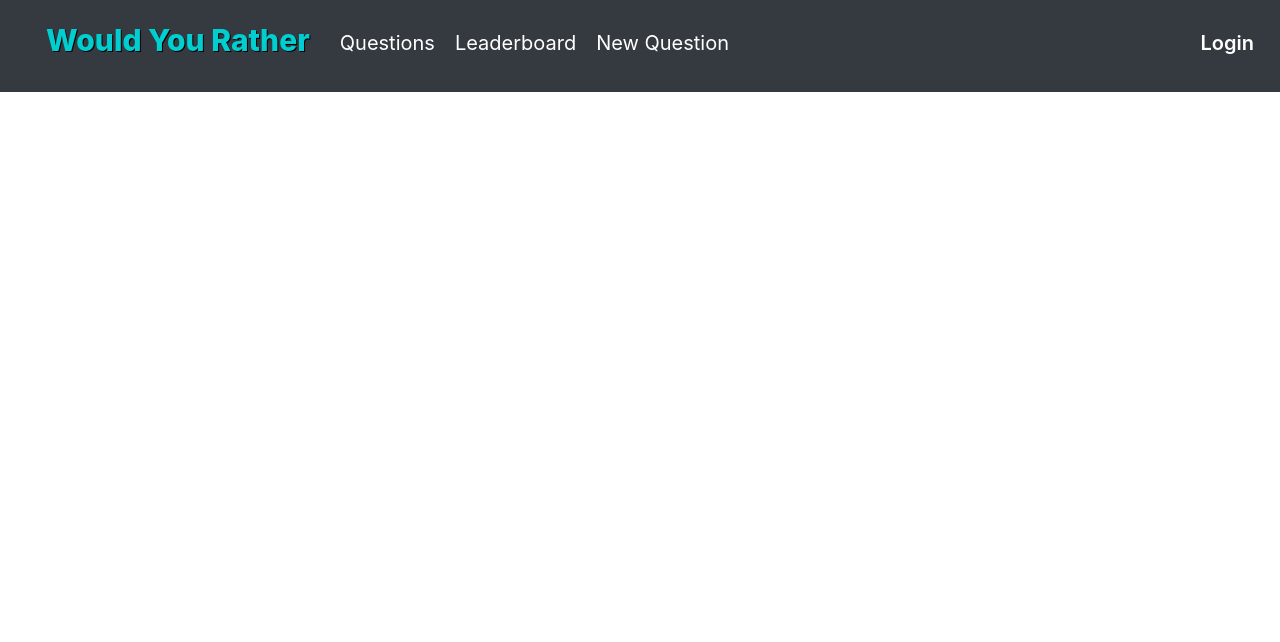
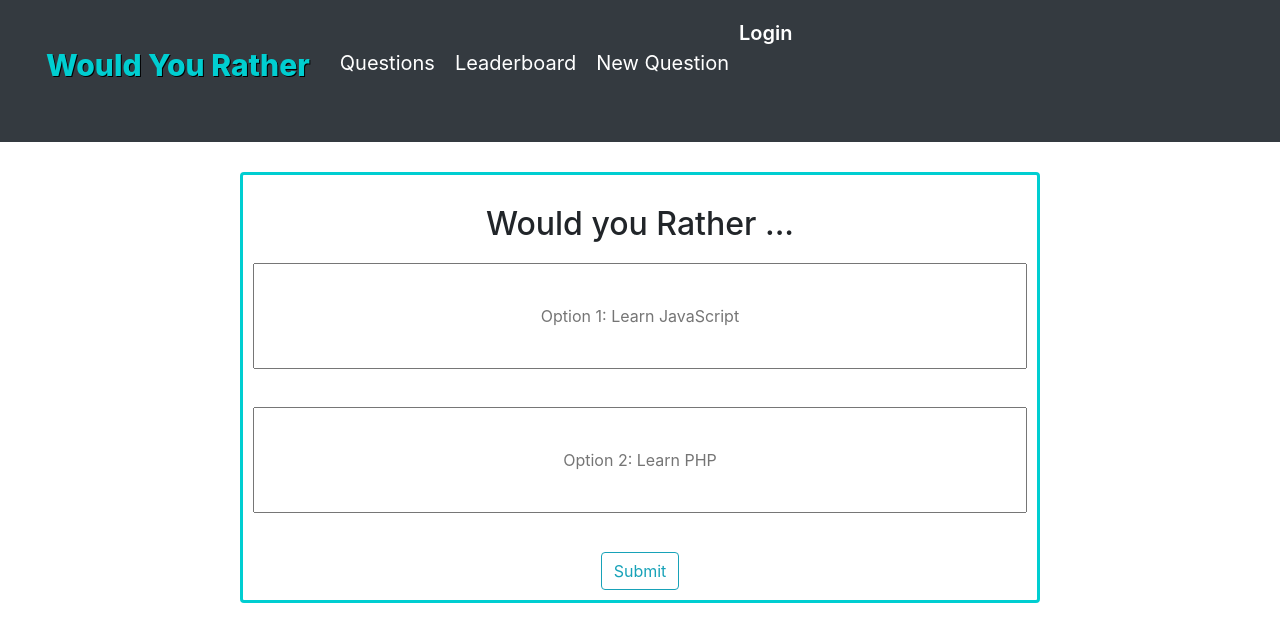
Before and after one commit to SarahV2/ReactND-Project2-Would_You_Rather, a React (Create React App) app: page /new in a window 1280 px wide. Shown: the top 642 px of the page. Built offline with nearby package versions, Linux system fonts and the light colour scheme.

Commit message:
added new question component

```diff
--- a/src/components/App.js
+++ b/src/components/App.js
@@ -7,7 +7,8 @@ import NavigationMenu from './NavigationMenu'
 import Test from './Test';
 import { Redirect, Link, Route } from 'react-router-dom'
 import Questions from './Questions'
-import Leaderboard  from './Leaderboard';
+import Leaderboard from './Leaderboard';
+import NewQuestion from './NewQuestion';
 
 class App extends Component {
 
@@ -32,6 +33,7 @@ class App extends Component {
         <Route path='/' exact component={Questions} />
         <Route path='/login' component={LoginPage} />
         <Route path='/leaderboard' component={Leaderboard} />
+        <Route path='/new' component={NewQuestion} />
         {/* <LoginPage /> */}
       </div>
     )
--- a/src/components/NavigationMenu.js
+++ b/src/components/NavigationMenu.js
@@ -27,19 +27,29 @@ class NavigationMenu extends Component {
                             <li>
                                 <NavLink to='/new' activeClassName='active'>New Question</NavLink>
                             </li>
+                            <ul>
+                                {this.props.currentUser ? <div>
+                                    <img src={currentUser.avatarURL} className='miniImage' />
+                                    <p className='userInfo' onClick={this.logout} onClick={this.logout}>Hello, {currentUser.name} <NavLink to='/'>(Logout)</NavLink></p></div> :
+                                    <NavLink to='/login'><p className='userInfo'>Login</p></NavLink>}
+                            </ul>
+
                         </ul>
+
                     </nav>
 
+
                 </Nav>
-
-                <Nav>
+                {/*
+                <Nav >
                     <nav className='nav'>
-                        {this.props.currentUser ?
-                           <p className='userInfo'onClick={this.logout}onClick={this.logout}>Hello, {currentUser.name} <NavLink to='/'>(Logout)</NavLink></p> :
+                        {this.props.currentUser ? <div>
+                            <div><img src={currentUser.avatarURL} className='miniImage' /></div>
+                            <p className='userInfo' onClick={this.logout} onClick={this.logout}>Hello, {currentUser.name} <NavLink to='/'>(Logout)</NavLink></p></div> :
                             <NavLink to='/login'><p className='userInfo'>Login</p></NavLink>
                         }
                     </nav>
-                </Nav>
+                </Nav> */}
 
             </Navbar>
         )
--- /dev/null
+++ b/src/components/NewQuestion.js
@@ -0,0 +1,48 @@
+import React, { Component } from 'react'
+import { Card, Button } from 'react-bootstrap'
+
+export default class NewQuestion extends Component {
+
+    state = {
+        optionOne: '',
+        optionTwo: ''
+    }
+    handleChange = (e) => {
+        this.setState({
+            [e.target.name]: [e.target.value]
+        })
+    }
+    handleSubmit = (e) => {
+        e.preventDefault()
+        // this.setState({
+        //     [e.target.name]: [e.target.value]
+        // })
+        // const values = {
+        //     [e.target.name]: [e.target.value]
+        // }
+        console.log(this.state)
+    }
+    render() {
+        const { optionOne, optionTwo } = this.state
+        return (
+            <div className='center'>
+                <Card style={{ width: '50rem', padding: '10px', border: '3px solid #00ced1' }}>
+                    <h2 style={{ margin: '20px' }}>Would you Rather ... </h2>
+                    {/* <Card.Img variant="top" src={image} /> */}
+
+
+
+                            <form onSubmit={this.handleSubmit}>
+                                <input onChange={this.handleChange} type='text' value={optionOne} name='optionOne' placeholder='Option 1: Learn JavaScript' required />
+                                <br />
+                                <input onChange={this.handleChange} type='text' value={optionTwo} name='optionTwo' placeholder='Option 2: Learn PHP' required />
+                                <input className='btn btn-outline-info' type='submit'></input>
+
+                                {/* <Button type='submit'onClick={this.handleSubmit} variant="outline-info">Submit Question</Button> */}
+                            </form>
+
+                </Card>
+            </div >
+        )
+    }
+}
--- a/src/index.css
+++ b/src/index.css
@@ -15,7 +15,8 @@ code {
 .center {
   margin: auto;
   width: 100%;
-  padding: 10px;
+  /* padding: 10px; */
+  margin-top: 30px;
   text-align: center;
   align-items: center;
   justify-content: center;
@@ -30,9 +31,10 @@ code {
 }
 
 .miniImage {
-  width: 20px;
-  height: 20px;
-  padding-right: 2px;
+  width: 100px;
+  height: 100px;
+  /* padding-right: 2px; */
+  /* float: left; */
 }
 
 .gameTitle {
@@ -53,6 +55,7 @@ code {
 .nav {
   font-size: 20px;
   padding-top: 10px;
+  padding-bottom: 30px;
 }
 .nav ul {
   display: flex;
@@ -72,6 +75,7 @@ ul {
 li {
   list-style-type: none;
   padding: 10px;
+  padding-top: 30px;
   text-decoration: none;
   color: #00ced1 !important;
 }
@@ -82,8 +86,11 @@ li {
 
 .nav .userInfo {
   color: white !important;
-  margin-right: 10px;
+  /* margin-right: 10px; */
   font-weight: 600;
+  /* margin-left: -50px; */
+  /* float: right; */
+  /* margin-left: -10em; */
 }
 
 .nav .userInfo a {
@@ -103,6 +110,17 @@ li {
   height: 50%;
   width: 50%;
   object-fit: cover;
+}
 
+.right {
+  /* margin-left: 5px; */
+}
 
+input[type='text'] {
+  width: 100%;
+  /* height: 100%; */
+  margin-bottom: 5%;
+  padding-top: 5%;
+  padding-bottom: 5%;
+  text-align: center;
 }
```
